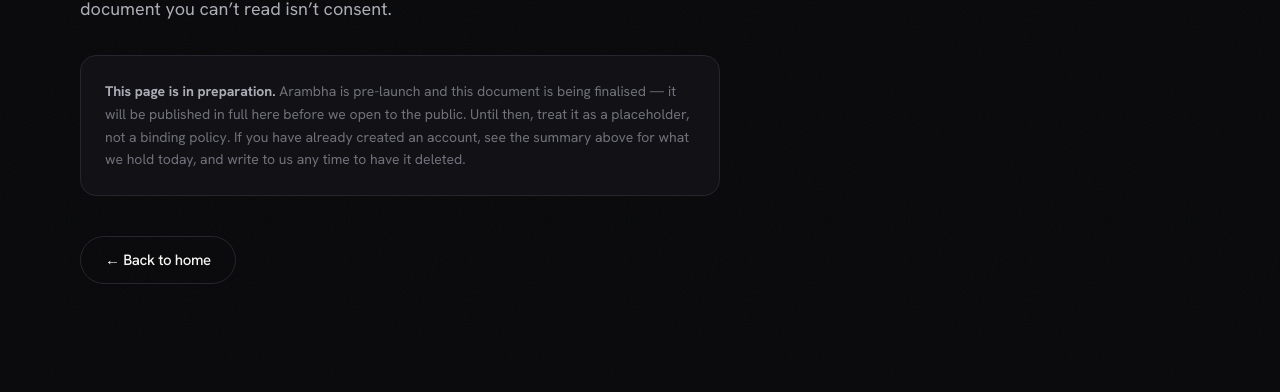
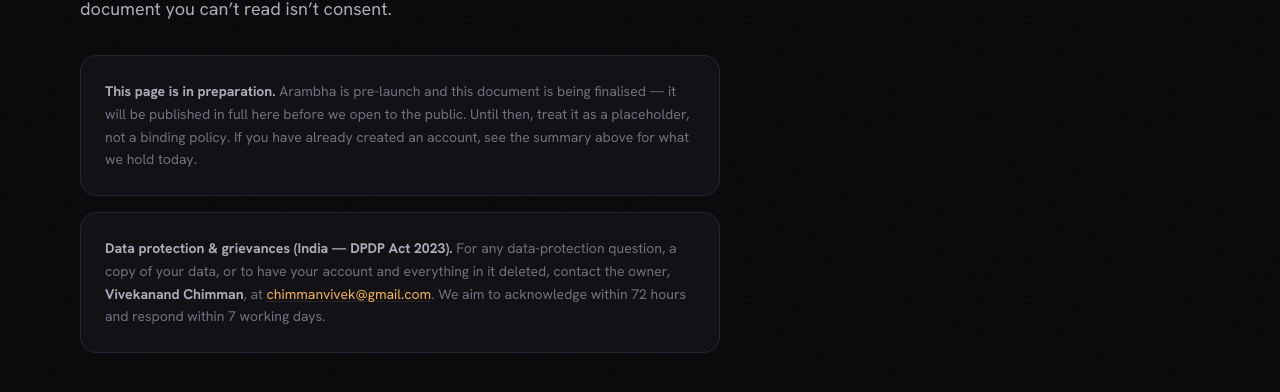
Before and after one commit to VivekChimman/Arambha, a Next.js app: page /terms in a window 1280 px wide. Shown: the part 334-726 px from the top of the page. Built offline with nearby package versions, Linux system fonts and the light colour scheme; no server answers.

Commit message:
Legal pages: publish the DPDP grievance contact (owner + email) with the 72h/7-working-day response commitment

```diff
--- a/components/site/LegalStub.tsx
+++ b/components/site/LegalStub.tsx
@@ -29,7 +29,25 @@
                 pre-launch and this document is being finalised — it will be published in full here
                 before we open to the public. Until then, treat it as a placeholder, not a binding
                 policy. If you have already created an account, see the summary above for what we
-                hold today, and write to us any time to have it deleted.
+                hold today.
+              </p>
+            </div>
+
+            <div className="card mt-4 p-6">
+              <p className="text-sm leading-relaxed text-fg-mute">
+                <strong className="text-fg-dim">
+                  Data protection &amp; grievances (India — DPDP Act 2023).
+                </strong>{" "}
+                For any data-protection question, a copy of your data, or to have your account and
+                everything in it deleted, contact the owner,{" "}
+                <strong className="text-fg-dim">Vivekanand Chimman</strong>, at{" "}
+                <a
+                  href="mailto:chimmanvivek@gmail.com"
+                  className="text-accent underline decoration-line underline-offset-2 hover:opacity-80"
+                >
+                  chimmanvivek@gmail.com
+                </a>
+                . We aim to acknowledge within 72 hours and respond within 7 working days.
               </p>
             </div>
 
```
